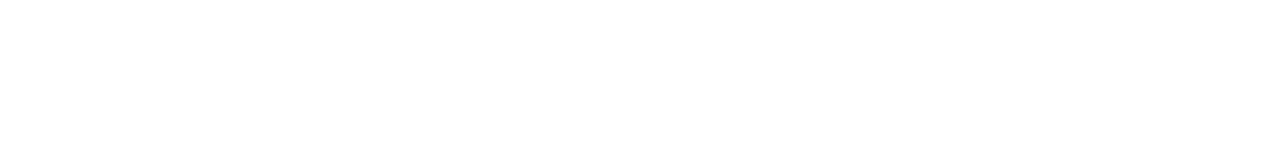
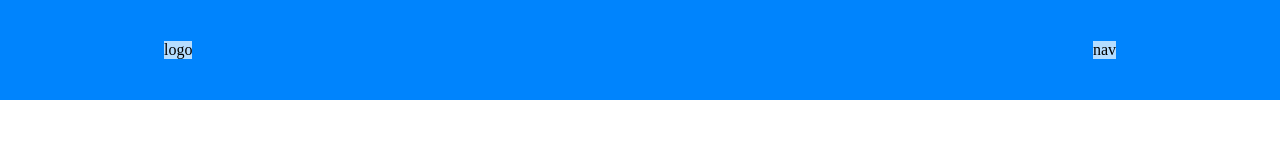
Before and after one commit to irenebrignoli/htmlcss-responsive-layout, a plain HTML site: page index.html in a window 1280 px wide. Drawn offline with Linux system fonts and the light colour scheme.

Commit message:
header responsive finito

```diff
--- a/css/style.css
+++ b/css/style.css
@@ -3,3 +3,66 @@
   padding: 0;
   box-sizing: border-box;
 }
+
+
+/* debug */
+
+
+.debug .top-bar *{
+  background-color: var(--primary-light-color);
+}
+
+
+/* regole css */
+
+
+:root{
+  --primary-color: #0084fd;
+  --primary-light-color: #b5ddff;
+  --secondary-color: #9792e4;
+  --secondary-light-color: #d4d3f4;
+}
+
+.container{
+  margin: auto;
+}
+
+#site-header{
+  background-color: var(--primary-color);
+  height: 6.25rem;
+}
+
+#site-header .top-bar{
+  height: 100%;
+  display: flex;
+  justify-content: space-between;
+  align-items: center;
+}
+
+
+
+/* media queries */
+
+
+@media screen and (max-width: 768px){
+
+  .container{
+    width: 100%;
+    padding: 0 1.25rem;
+  }
+}
+
+
+@media screen and (min-width: 768px){
+
+  .container{
+    max-width: 738px;
+  }
+}
+
+@media screen and (min-width: 992px){
+
+  .container{
+    max-width: 952px;
+  }
+}
--- a/index.html
+++ b/index.html
@@ -9,18 +9,41 @@
   <link rel="stylesheet" href="https://cdnjs.cloudflare.com/ajax/libs/font-awesome/6.2.1/css/all.min.css" integrity="sha512-MV7K8+y+gLIBoVD59lQIYicR65iaqukzvf/nwasF0nqhPay5w/9lJmVM2hMDcnK1OnMGCdVK+iQrJ7lzPJQd1w==" crossorigin="anonymous" referrerpolicy="no-referrer" />
 
   <title>Responsive Layout</title>
-
 </head>
 
-<body>
+<body class="debug">
 
-  <header>
+  <!-- header -->
 
+  <header id="site-header">
+    <div class="container top-bar">
+      <div>logo</div>
+      <nav>nav</nav>
+    </div>
   </header>
+
+  <!-- main -->
 
   <main>
 
+    <section id="intro">
+      <div class="container">
+
+        <div class="cards">
+          <div class="card"></div>
+          <div class="card"></div>
+          <div class="card"></div>
+          <div class="card"></div>
+          <div class="card"></div>
+        </div>
+
+      </div>
+    </section>
+
+
   </main>
+
+  <!-- footer -->
 
   <footer>
 
```
